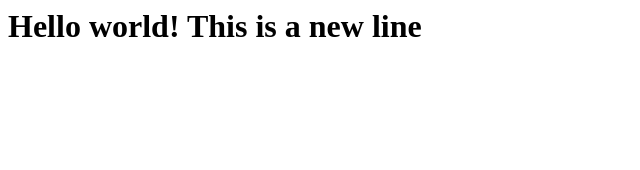
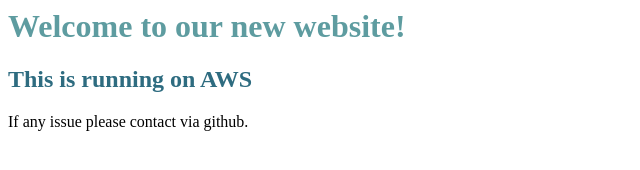
Before and after one commit to pgjavier/simple-web, a plain HTML site: page index.html in a window 1280 px wide. Shown: the whole page, without its empty margins (0-640 px from the left). Drawn offline with Linux system fonts and the light colour scheme.

Commit message:
Update index.html
Adding some new information

```diff
--- a/index.html
+++ b/index.html
@@ -1,7 +1,9 @@
 <html>
 <head></head>
+  <title>Hello world!</title>
   <body>
-    <h1> Hello world!
-      This is a new line
+    <h1 style="color: #5e9ca0;">Welcome to our new website!</h1>
+    <h2 style="color: #2e6c80;">This is running on AWS</h2>
+    <p>If any issue please contact via github.&nbsp;</p>
   </body>
 </html>
```
